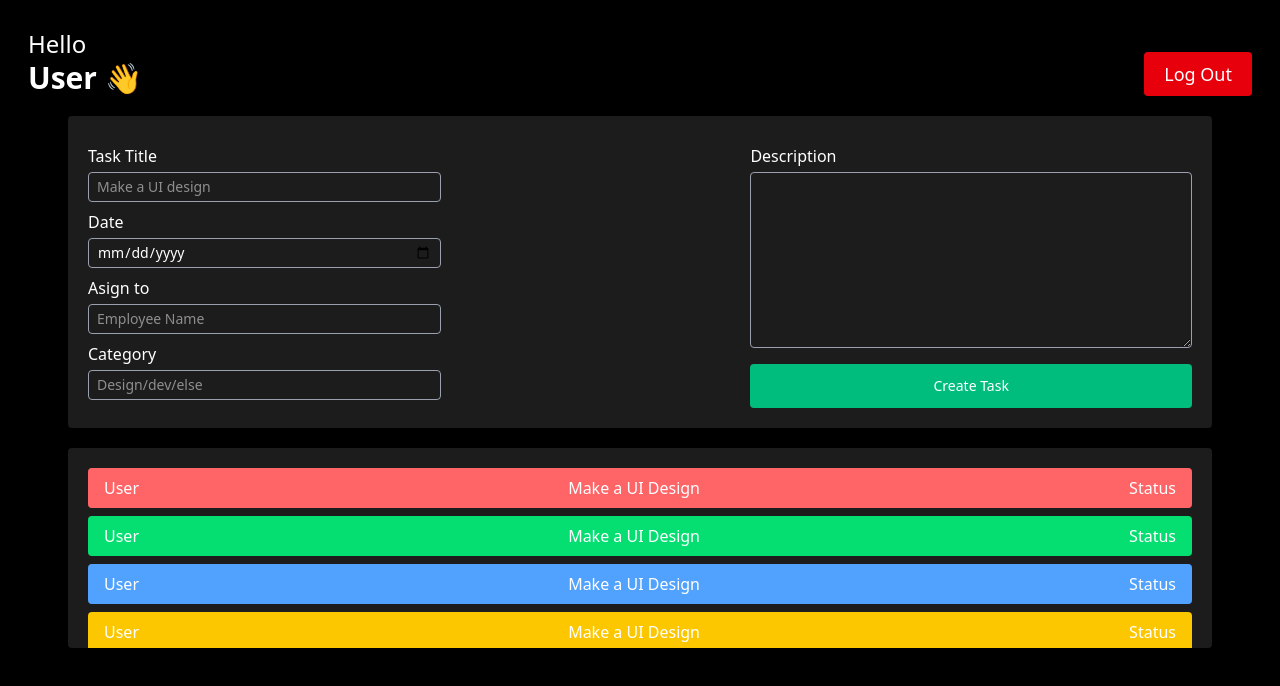
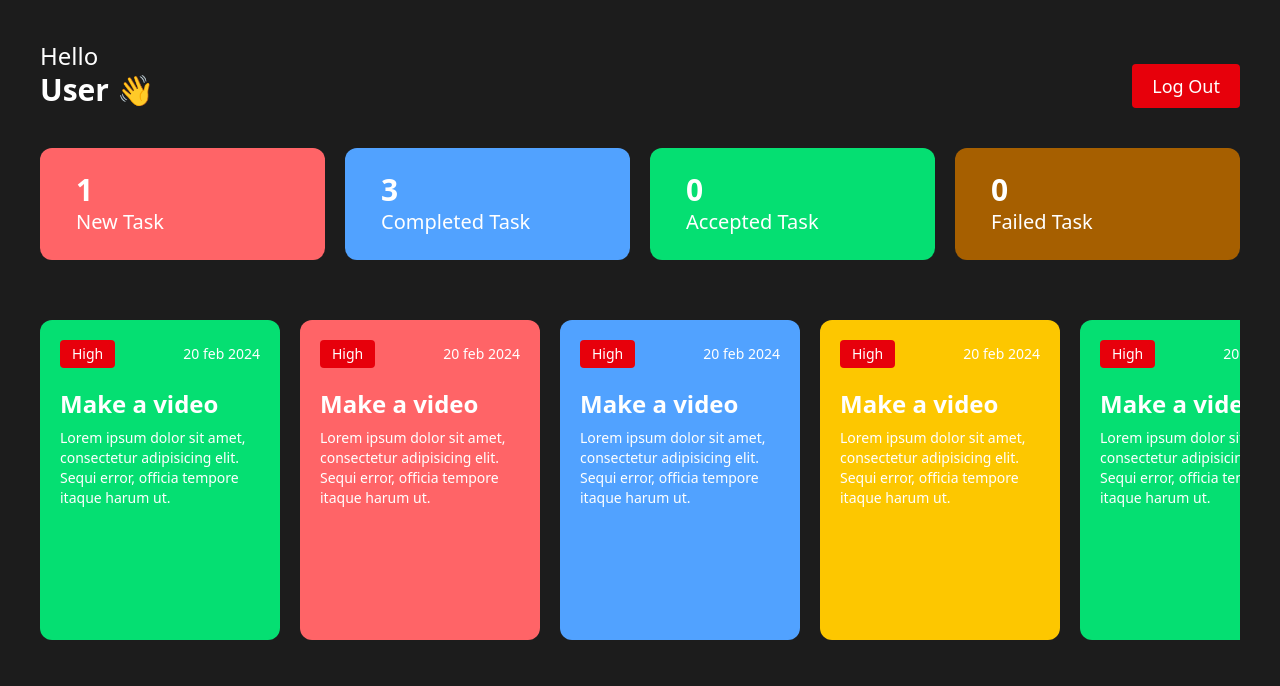
Before and after one commit to ayanmp05/Employee_Management_System, a React (Vite) app: page / in a window 1280 px wide. Shown: the top 686 px of the page. Built offline with nearby package versions, Linux system fonts and the light colour scheme.

Commit message:
Updating employee UI

```diff
--- a/src/App.jsx
+++ b/src/App.jsx
@@ -1,5 +1,5 @@
 import React from 'react'
-// import Login from './components/Auth/Login'
+import Login from './components/Auth/Login'
 import EmployeeDashboard from './components/Dashboard/EmployeeDashboard'
 import AdminDashboard from './components/Dashboard/AdminDashboard'
 
@@ -7,8 +7,8 @@ const App = () => {
   return (
     <>
       {/* <Login></Login> */}
-      {/* <EmployeeDashboard></EmployeeDashboard> */}
-      <AdminDashboard></AdminDashboard>
+      <EmployeeDashboard></EmployeeDashboard>
+      {/* <AdminDashboard></AdminDashboard> */}
     </>
   )
 }
--- a/src/components/other/TaskListNumbers.jsx
+++ b/src/components/other/TaskListNumbers.jsx
@@ -4,20 +4,20 @@ const TaskListNumbers = () => {
   return (
     <div className='flex mt-10 justify-between gap-5 screen'>
       <div className='rounded-xl w-[45%] py-6 px-9 bg-red-400'>
-      <h2 className='text-3xl font-semibold'>0</h2>
+      <h2 className='text-3xl font-semibold'>1</h2>
       <h3 className='text-xl font-medium'>New Task</h3>
       </div>
       <div className='rounded-xl w-[45%] py-6 px-9 bg-blue-400'>
-      <h2 className='text-3xl font-semibold'>0</h2>
-      <h3 className='text-xl font-medium'>New Task</h3>
+      <h2 className='text-3xl font-semibold'>3</h2>
+      <h3 className='text-xl font-medium'>Completed Task</h3>
       </div>
       <div className='rounded-xl w-[45%] py-6 px-9 bg-green-400'>
       <h2 className='text-3xl font-semibold'>0</h2>
-      <h3 className='text-xl font-medium'>New Task</h3>
+      <h3 className='text-xl font-medium'>Accepted Task</h3>
       </div>
       <div className='rounded-xl w-[45%] py-6 px-9 bg-yellow-700'>
       <h2 className='text-3xl font-semibold'>0</h2>
-      <h3 className='text-xl font-medium'>New Task</h3>
+      <h3 className='text-xl font-medium'>Failed Task</h3>
       </div>
     </div>
   )
```
